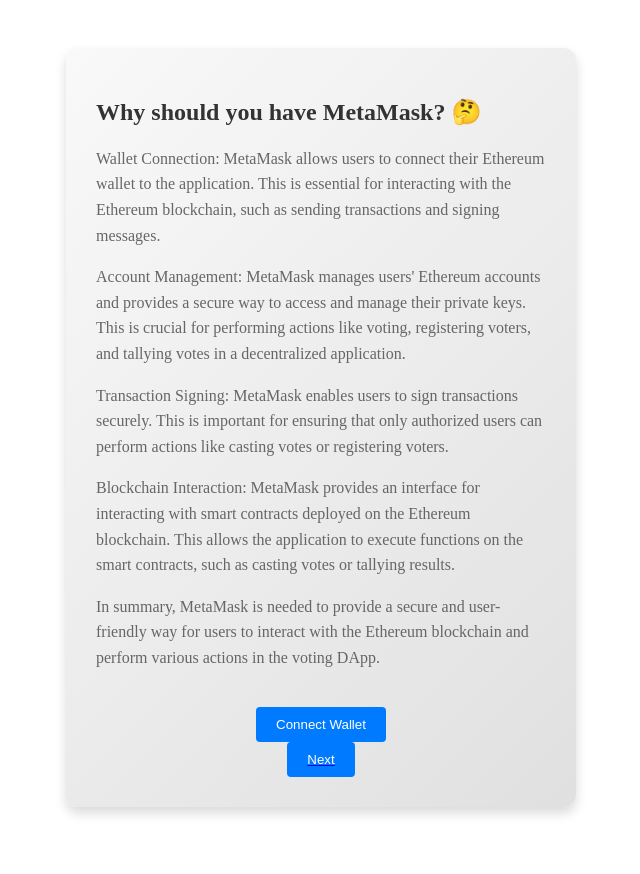
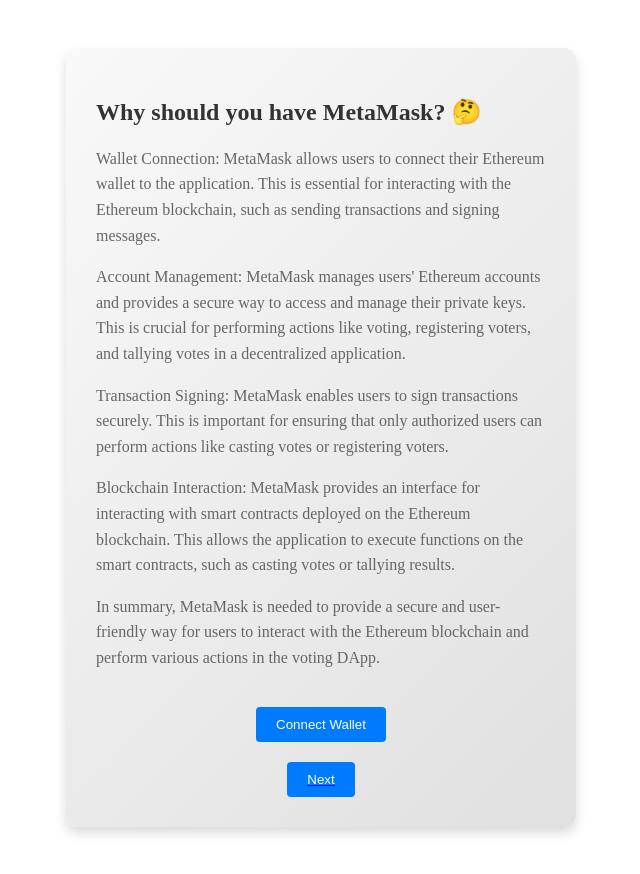
Before and after one commit to bc-rep-project/voting-dapp, a Next.js app: page /components/connect-wallet in a window 1280 px wide. Shown: the whole page, without its empty margins (319-959 px from the left). Built offline with nearby package versions, Linux system fonts and the light colour scheme.

Commit message:
Aligned 'Next' button to the right and added space in ConnectWallet.css and ConnectWallet.tsx

```diff
--- a/components/ConnectWallet.tsx
+++ b/components/ConnectWallet.tsx
@@ -38,7 +38,7 @@
         </Button>
         {account && <div className="account">Connected: {account}</div>}
         <Link href="/components/register-voter">
-          <div className="w-full flex justify-end">
+          <div className="next-button-container">
 <Button className="button">Next</Button>
           </div>
         </Link>
--- a/components/styles/ConnectWallet.css
+++ b/components/styles/ConnectWallet.css
@@ -15,6 +15,13 @@
 
 .message {
   margin-bottom: 20px;
+}
+
+.next-button-container {
+  display: flex;
+  justify-content: flex-end;
+  width: 100%;
+  margin-top: 20px;
 }
 
 .message h2 {
```
Also changed, not shown: 1 other file (tests, documents, lock files or other folders).
